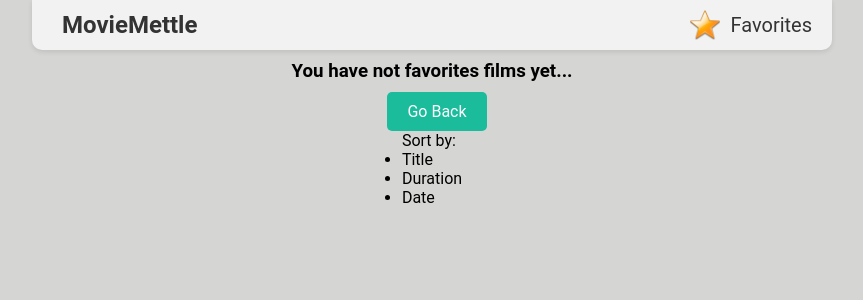
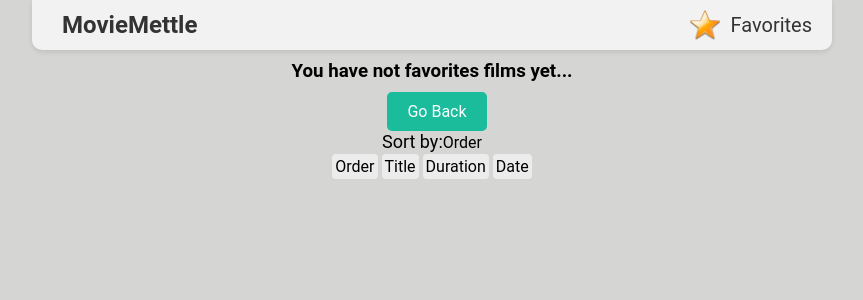
Before and after one commit to patr4519/MovieMettle, a React (Create React App) app: page /favorites in a window 1280 px wide. Shown: the top 300 px of the page, without its empty margins (208-1071 px from the left). Built offline with nearby package versions, Linux system fonts and the light colour scheme.

Commit message:
poput in progress

```diff
--- a/src/components/PopupForm.jsx
+++ b/src/components/PopupForm.jsx
@@ -1,6 +1,7 @@
 import React from "react";
 
 export const list = [
+  { name: "Order", sortProperty: "order" },
   { name: "Title", sortProperty: "title" },
   { name: "Duration", sortProperty: "duration" },
   { name: "Date", sortProperty: "date" },
@@ -8,14 +9,23 @@ export const list = [
 
 const MyPopupForm = () => {
   const [open, setOpen] = React.useState(true);
+  const [category, setCategory] = React.useState("Order");
 
   return (
+    // <div onClick={() => setOpen((prev) => !prev)} className="sort_popup">
     <div className="sort_popup">
-      <span>Sort by:</span>
+      <div>
+        <span className="sortBy">Sort by:</span>
+        {category}
+      </div>
       {open && (
         <ul>
           {list.map((obj, i) => {
-            return <li key={i}>{obj.name}</li>;
+            return (
+              <li onClick={() => setCategory(obj.name)} key={i}>
+                {obj.name}
+              </li>
+            );
           })}
         </ul>
       )}
--- a/src/index.scss
+++ b/src/index.scss
@@ -114,3 +114,25 @@ button[type="submit"]:hover {
     padding: 3px;
   }
 }
+
+.sort_popup {
+  display: flex;
+  flex-direction: column;
+  align-items: center;
+  cursor: pointer;
+  .sortBy {
+    font-size: 18px;
+  }
+
+  ul {
+    display: flex;
+    li {
+      background-color: #ececec;
+      padding: 3px;
+      // border: 1px solid black;
+      border-radius: 4px;
+      margin: 2px 2px;
+      list-style-type: none;
+    }
+  }
+}
```
